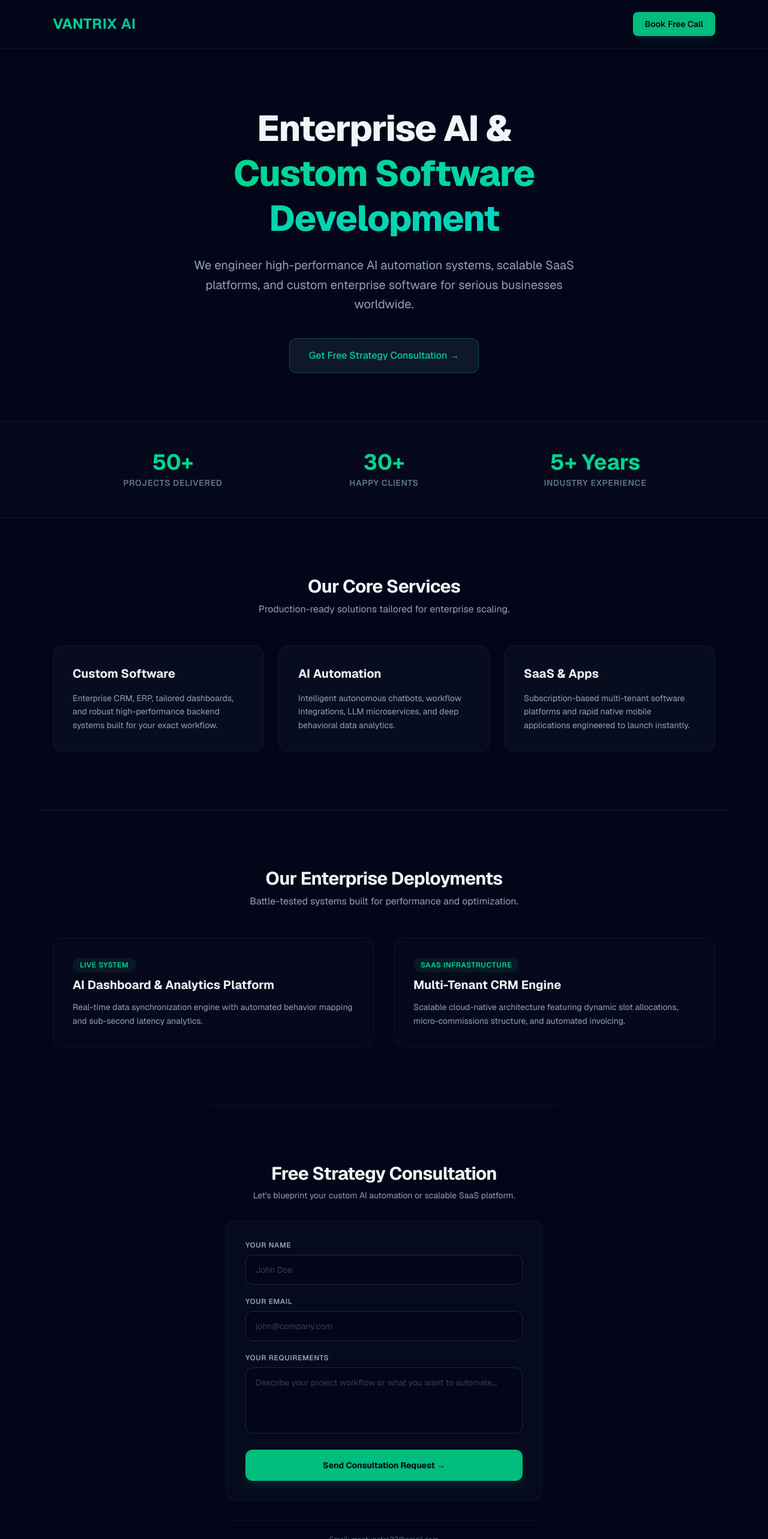
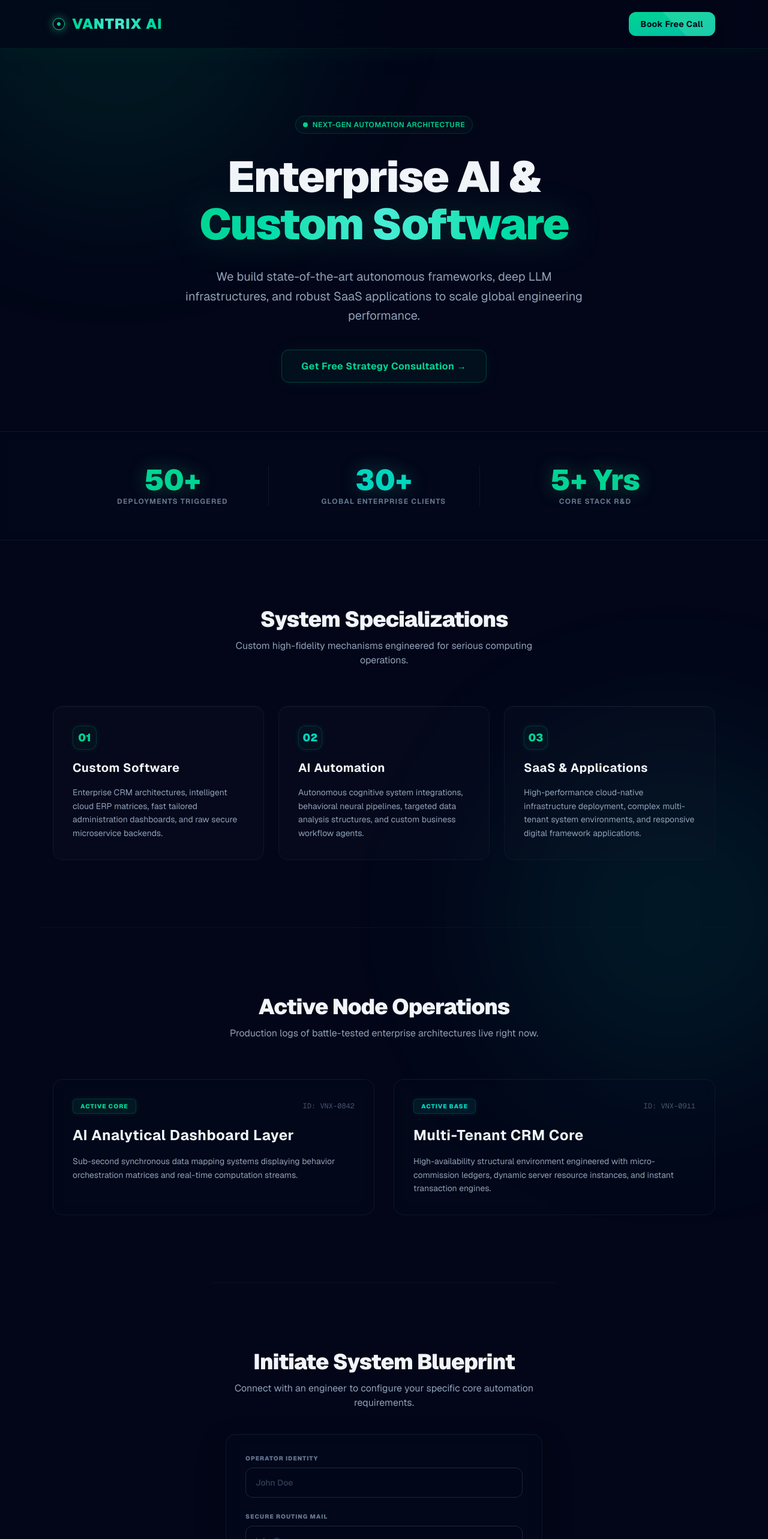
Before and after one commit to mantupatra23-pixel/Vantrix-AI, a Next.js app: page / in a window 1280 px wide. Shown: the top 2566 px of the page at 60% size. Built offline with nearby package versions, Linux system fonts and the light colour scheme.

Commit message:
UI: Applied ultra-premium ambient glow, glassmorphism, and neon cyberpunk styles to page

```diff
--- a/src/app/page.tsx
+++ b/src/app/page.tsx
@@ -2,40 +2,55 @@ import React from 'react';
 
 export default function Home() {
   return (
-    <div className="min-h-screen bg-slate-950 text-slate-100 font-sans selection:bg-emerald-500 selection:text-slate-950 scroll-smooth">
+    <div className="min-h-screen bg-slate-950 text-slate-100 font-sans selection:bg-emerald-500 selection:text-slate-950 scroll-smooth relative overflow-hidden">
 
-      {/* Header / Navigation */}
-      <header className="border-b border-slate-900 sticky top-0 bg-slate-950/80 backdrop-blur-md z-50">
+      {/* Dynamic AI Ambient Glow Elements (Nebula Effect) */}
+      <div className="absolute top-[-10%] left-[-10%] w-[50vw] h-[50vw] bg-emerald-500/10 blur-[120px] rounded-full pointer-events-none z-0" />
+      <div className="absolute top-[40%] right-[-10%] w-[45vw] h-[45vw] bg-teal-500/10 blur-[130px] rounded-full pointer-events-none z-0" />
+      <div className="absolute bottom-[-10%] left-[20%] w-[40vw] h-[40vw] bg-emerald-600/5 blur-[100px] rounded-full pointer-events-none z-0" />
+
+      {/* Futuristic Header / Glassmorphic Navbar */}
+      <header className="border-b border-emerald-500/10 sticky top-0 bg-slate-950/70 backdrop-blur-xl z-50 shadow-xl shadow-emerald-950/10">
         <div className="max-w-6xl mx-auto px-6 h-20 flex items-center justify-between">
-          <div className="text-2xl font-bold bg-gradient-to-r from-emerald-400 to-teal-500 bg-clip-text text-transparent tracking-wide">
-            VANTRIX AI
+          <div className="flex items-center gap-3">
+            {/* Core Orb Logo Element */}
+            <div className="w-5 h-5 rounded-full bg-slate-950 border border-emerald-400 shadow-[0_0_15px_rgba(52,211,153,0.5)] flex items-center justify-center">
+              <div className="w-1.5 h-1.5 rounded-full bg-emerald-400 animate-pulse"></div>
+            </div>
+            <div className="text-2xl font-black tracking-wider bg-gradient-to-r from-emerald-400 via-teal-300 to-emerald-400 bg-clip-text text-transparent">
+              VANTRIX AI
+            </div>
           </div>
           <a
             href="#consultation"
-            className="bg-emerald-500 hover:bg-emerald-400 text-slate-950 font-semibold px-5 py-2.5 rounded-lg transition-all shadow-lg shadow-emerald-500/10 text-sm"
+            className="relative inline-flex items-center justify-center px-5 py-2.5 overflow-hidden font-bold text-slate-950 transition duration-300 ease-out rounded-xl shadow-xl group"
           >
-            Book Free Call
+            <span className="absolute inset-0 w-full h-full bg-gradient-to-br from-emerald-400 to-teal-500"></span>
+            <span className="absolute bottom-0 right-0 block w-64 h-64 mb-32 mr-4 transition duration-500 origin-bottom-left transform rotate-45 translate-x-24 bg-emerald-300 opacity-30 group-hover:rotate-90 ease"></span>
+            <span className="relative text-sm font-bold tracking-wide">Book Free Call</span>
           </a>
         </div>
       </header>
 
-      {/* Hero Section */}
-      <section className="relative overflow-hidden pt-24 pb-20 px-6">
-        <div className="absolute inset-0 bg-[radial-gradient(circle_at_top,_var(--tw-gradient-stops))] from-emerald-500/10 via-transparent to-transparent -z-10" />
-        <div className="max-w-4xl mx-auto text-center space-y-6">
-          <h1 className="text-4xl md:text-6xl font-extrabold tracking-tight leading-tight">
+      {/* Cyber Hero Banner */}
+      <section className="relative pt-28 pb-24 px-6 z-10">
+        <div className="max-w-4xl mx-auto text-center space-y-8">
+          <div className="inline-flex items-center gap-2 px-3 py-1.5 rounded-full bg-emerald-500/5 border border-emerald-500/20 text-xs font-semibold tracking-wider text-emerald-400 uppercase animate-pulse">
+            <span className="w-2 h-2 rounded-full bg-emerald-400"></span> Next-Gen Automation Architecture
+          </div>
+          <h1 className="text-4xl md:text-7xl font-black tracking-tight leading-[1.1]">
             Enterprise AI & <br />
-            <span className="bg-gradient-to-r from-emerald-400 to-teal-400 bg-clip-text text-transparent">
-              Custom Software Development
+            <span className="bg-gradient-to-r from-emerald-400 via-teal-300 to-emerald-400 bg-clip-text text-transparent drop-shadow-[0_0_30px_rgba(52,211,153,0.2)]">
+              Custom Software
             </span>
           </h1>
           <p className="text-slate-400 text-lg md:text-xl max-w-2xl mx-auto leading-relaxed">
-            We engineer high-performance AI automation systems, scalable SaaS platforms, and custom enterprise software for serious businesses worldwide.
+            We build state-of-the-art autonomous frameworks, deep LLM infrastructures, and robust SaaS applications to scale global engineering performance.
           </p>
-          <div className="pt-4">
+          <div className="pt-6">
             <a
               href="#consultation"
-              className="bg-slate-900 hover:bg-slate-850 text-emerald-400 font-medium px-8 py-4 rounded-xl border border-emerald-500/30 inline-block transition-all text-base"
+              className="px-8 py-4 rounded-xl border border-emerald-500/30 text-emerald-400 font-bold bg-emerald-500/5 hover:bg-emerald-500/10 hover:border-emerald-400/60 shadow-[0_0_30px_rgba(52,211,153,0.05)] transition-all duration-300 text-base tracking-wide"
             >
               Get Free Strategy Consultation &rarr;
             </a>
@@ -43,122 +58,131 @@ export default function Home() {
         </div>
       </section>
 
-      {/* Stats Metric Section */}
-      <section className="border-y border-slate-900 bg-slate-900/20 py-12 px-6">
+      {/* Metrics Node Grid */}
+      <section className="border-y border-slate-900 bg-slate-900/10 backdrop-blur-sm py-14 px-6 z-10 relative">
         <div className="max-w-5xl mx-auto grid grid-cols-1 md:grid-cols-3 gap-8 text-center">
-          <div className="space-y-1">
-            <div className="text-4xl font-bold text-emerald-400">50+</div>
-            <div className="text-sm uppercase tracking-wider text-slate-500 font-semibold">Projects Delivered</div>
+          <div className="space-y-1 md:border-r border-slate-900 last:border-0">
+            <div className="text-4xl md:text-5xl font-black text-emerald-400 drop-shadow-[0_0_15px_rgba(52,211,153,0.3)]">50+</div>
+            <div className="text-xs uppercase tracking-widest text-slate-500 font-bold">Deployments Triggered</div>
+          </div>
+          <div className="space-y-1 md:border-r border-slate-900 last:border-0">
+            <div className="text-4xl md:text-5xl font-black text-teal-400 drop-shadow-[0_0_15px_rgba(45,212,191,0.3)]">30+</div>
+            <div className="text-xs uppercase tracking-widest text-slate-500 font-bold">Global Enterprise Clients</div>
           </div>
           <div className="space-y-1">
-            <div className="text-4xl font-bold text-emerald-400">30+</div>
-            <div className="text-sm uppercase tracking-wider text-slate-500 font-semibold">Happy Clients</div>
-          </div>
-          <div className="space-y-1">
-            <div className="text-4xl font-bold text-emerald-400">5+ Years</div>
-            <div className="text-sm uppercase tracking-wider text-slate-500 font-semibold">Industry Experience</div>
+            <div className="text-4xl md:text-5xl font-black text-emerald-400 drop-shadow-[0_0_15px_rgba(52,211,153,0.3)]">5+ Yrs</div>
+            <div className="text-xs uppercase tracking-widest text-slate-500 font-bold">Core Stack R&D</div>
           </div>
         </div>
       </section>
 
-      {/* Services Grid Section */}
-      <section className="py-24 px-6 max-w-6xl mx-auto space-y-12">
-        <div className="text-center space-y-2">
-          <h2 className="text-3xl font-bold tracking-tight">Our Core Services</h2>
-          <p className="text-slate-400">Production-ready solutions tailored for enterprise scaling.</p>
+      {/* Core Services: Cyber Core Glass Cards */}
+      <section className="py-28 px-6 max-w-6xl mx-auto space-y-16 z-10 relative">
+        <div className="text-center space-y-3">
+          <h2 className="text-3xl md:text-4xl font-black tracking-tight">System Specializations</h2>
+          <p className="text-slate-400 max-w-xl mx-auto text-sm md:text-base">Custom high-fidelity mechanisms engineered for serious computing operations.</p>
         </div>
         <div className="grid grid-cols-1 md:grid-cols-3 gap-6">
 
-          {/* Service Card 1 */}
-          <div className="bg-slate-900/40 border border-slate-900 p-8 rounded-2xl space-y-4 hover:border-emerald-500/20 transition-all">
-            <div className="text-xl font-bold text-slate-100">Custom Software</div>
+          {/* Card 1 */}
+          <div className="bg-slate-900/20 border border-slate-900 p-8 rounded-2xl space-y-4 hover:border-emerald-500/30 shadow-[inset_0_1px_1px_rgba(255,255,255,0.05)] hover:shadow-[0_0_30px_rgba(52,211,153,0.1)] transition-all duration-300 group">
+            <div className="w-10 h-10 rounded-xl bg-emerald-500/5 border border-emerald-500/20 flex items-center justify-center text-emerald-400 font-black text-lg shadow-[0_0_10px_rgba(52,211,153,0.1)] group-hover:bg-emerald-500/20 group-hover:text-emerald-300 transition-all">01</div>
+            <div className="text-xl font-bold tracking-wide text-slate-100">Custom Software</div>
             <p className="text-slate-400 text-sm leading-relaxed">
-              Enterprise CRM, ERP, tailored dashboards, and robust high-performance backend systems built for your exact workflow.
+              Enterprise CRM architectures, intelligent cloud ERP matrices, fast tailored administration dashboards, and raw secure microservice backends.
             </p>
           </div>
 
-          {/* Service Card 2 */}
-          <div className="bg-slate-900/40 border border-slate-900 p-8 rounded-2xl space-y-4 hover:border-emerald-500/20 transition-all">
-            <div className="text-xl font-bold text-slate-100">AI Automation</div>
+          {/* Card 2 */}
+          <div className="bg-slate-900/20 border border-slate-900 p-8 rounded-2xl space-y-4 hover:border-teal-500/30 shadow-[inset_0_1px_1px_rgba(255,255,255,0.05)] hover:shadow-[0_0_30px_rgba(45,212,191,0.1)] transition-all duration-300 group">
+            <div className="w-10 h-10 rounded-xl bg-teal-500/5 border border-teal-500/20 flex items-center justify-center text-teal-400 font-black text-lg shadow-[0_0_10px_rgba(45,212,191,0.1)] group-hover:bg-teal-500/20 group-hover:text-teal-300 transition-all">02</div>
+            <div className="text-xl font-bold tracking-wide text-slate-100">AI Automation</div>
             <p className="text-slate-400 text-sm leading-relaxed">
-              Intelligent autonomous chatbots, workflow integrations, LLM microservices, and deep behavioral data analytics.
+              Autonomous cognitive system integrations, behavioral neural pipelines, targeted data analysis structures, and custom business workflow agents.
             </p>
           </div>
 
-          {/* Service Card 3 */}
-          <div className="bg-slate-900/40 border border-slate-900 p-8 rounded-2xl space-y-4 hover:border-emerald-500/20 transition-all">
-            <div className="text-xl font-bold text-slate-100">SaaS & Apps</div>
+          {/* Card 3 */}
+          <div className="bg-slate-900/20 border border-slate-900 p-8 rounded-2xl space-y-4 hover:border-emerald-500/30 shadow-[inset_0_1px_1px_rgba(255,255,255,0.05)] hover:shadow-[0_0_30px_rgba(52,211,153,0.1)] transition-all duration-300 group">
+            <div className="w-10 h-10 rounded-xl bg-emerald-500/5 border border-emerald-500/20 flex items-center justify-center text-emerald-400 font-black text-lg shadow-[0_0_10px_rgba(52,211,153,0.1)] group-hover:bg-emerald-500/20 group-hover:text-emerald-300 transition-all">03</div>
+            <div className="text-xl font-bold tracking-wide text-slate-100">SaaS & Applications</div>
             <p className="text-slate-400 text-sm leading-relaxed">
-              Subscription-based multi-tenant software platforms and rapid native mobile applications engineered to launch instantly.
+              High-performance cloud-native infrastructure deployment, complex multi-tenant system environments, and responsive digital framework applications.
             </p>
           </div>
 
         </div>
       </section>
 
-      {/* Portfolio Deployment Section */}
-      <section className="py-24 px-6 max-w-6xl mx-auto space-y-12 border-t border-slate-900">
-        <div className="text-center space-y-2">
-          <h2 className="text-3xl font-bold tracking-tight">Our Enterprise Deployments</h2>
-          <p className="text-slate-400">Battle-tested systems built for performance and optimization.</p>
+      {/* Deployments Section: Neon Portfolio Grid */}
+      <section className="py-28 px-6 max-w-6xl mx-auto space-y-16 border-t border-slate-900/60 z-10 relative">
+        <div className="text-center space-y-3">
+          <h2 className="text-3xl md:text-4xl font-black tracking-tight">Active Node Operations</h2>
+          <p className="text-slate-400 max-w-xl mx-auto text-sm md:text-base">Production logs of battle-tested enterprise architectures live right now.</p>
         </div>
         <div className="grid grid-cols-1 md:grid-cols-2 gap-8">
 
-          {/* Deployment Card 1 */}
-          <div className="bg-slate-900/20 border border-slate-900 rounded-2xl overflow-hidden group hover:border-emerald-500/20 transition-all">
-            <div className="p-8 space-y-3">
-              <span className="text-xs font-semibold text-emerald-400 bg-emerald-500/10 px-3 py-1 rounded-full uppercase tracking-wider">Live System</span>
-              <h3 className="text-xl font-bold text-slate-100 pt-2">AI Dashboard & Analytics Platform</h3>
-              <p className="text-slate-400 text-sm leading-relaxed">
-                Real-time data synchronization engine with automated behavior mapping and sub-second latency analytics.
-              </p>
+          {/* Card 1 */}
+          <div className="bg-slate-900/10 backdrop-blur-sm border border-slate-900 rounded-2xl overflow-hidden hover:border-emerald-500/30 shadow-[inset_0_1px_1px_rgba(255,255,255,0.02)] transition-all duration-300 p-8 space-y-4">
+            <div className="flex items-center justify-between">
+              <span className="text-[10px] font-black tracking-widest text-emerald-400 bg-emerald-500/10 px-3 py-1 rounded-md uppercase border border-emerald-500/20 shadow-[0_0_10px_rgba(52,211,153,0.1)]">Active Core</span>
+              <span className="text-xs font-mono text-slate-600">ID: VNX-0842</span>
             </div>
+            <h3 className="text-2xl font-bold tracking-wide text-slate-100 pt-1">AI Analytical Dashboard Layer</h3>
+            <p className="text-slate-400 text-sm leading-relaxed">
+              Sub-second synchronous data mapping systems displaying behavior orchestration matrices and real-time computation streams.
+            </p>
           </div>
 
-          {/* Deployment Card 2 */}
-          <div className="bg-slate-900/20 border border-slate-900 rounded-2xl overflow-hidden group hover:border-emerald-500/20 transition-all">
-            <div className="p-8 space-y-3">
-              <span className="text-xs font-semibold text-emerald-400 bg-emerald-500/10 px-3 py-1 rounded-full uppercase tracking-wider">SaaS Infrastructure</span>
-              <h3 className="text-xl font-bold text-slate-100 pt-2">Multi-Tenant CRM Engine</h3>
-              <p className="text-slate-400 text-sm leading-relaxed">
-                Scalable cloud-native architecture featuring dynamic slot allocations, micro-commissions structure, and automated invoicing.
-              </p>
+          {/* Card 2 */}
+          <div className="bg-slate-900/10 backdrop-blur-sm border border-slate-900 rounded-2xl overflow-hidden hover:border-teal-500/30 shadow-[inset_0_1px_1px_rgba(255,255,255,0.02)] transition-all duration-300 p-8 space-y-4">
+            <div className="flex items-center justify-between">
+              <span className="text-[10px] font-black tracking-widest text-teal-400 bg-teal-500/10 px-3 py-1 rounded-md uppercase border border-teal-500/20 shadow-[0_0_10px_rgba(45,212,191,0.1)]">Active Base</span>
+              <span className="text-xs font-mono text-slate-600">ID: VNX-0911</span>
             </div>
+            <h3 className="text-2xl font-bold tracking-wide text-slate-100 pt-1">Multi-Tenant CRM Core</h3>
+            <p className="text-slate-400 text-sm leading-relaxed">
+              High-availability structural environment engineered with micro-commission ledgers, dynamic server resource instances, and instant transaction engines.
+            </p>
           </div>
 
         </div>
       </section>
 
-      {/* Contact Form Section */}
-      <section id="consultation" className="py-24 px-6 max-w-xl mx-auto space-y-8 border-t border-slate-900">
-        <div className="text-center space-y-2">
-          <h2 className="text-3xl font-bold tracking-tight">Free Strategy Consultation</h2>
-          <p className="text-slate-400 text-sm">Let's blueprint your custom AI automation or scalable SaaS platform.</p>
+      {/* Tactical Lead Form Section */}
+      <section id="consultation" className="py-28 px-6 max-w-xl mx-auto space-y-10 border-t border-slate-900/60 z-10 relative">
+        <div className="text-center space-y-3">
+          <h2 className="text-3xl md:text-4xl font-black tracking-tight">Initiate System Blueprint</h2>
+          <p className="text-slate-400 text-sm md:text-base">Connect with an engineer to configure your specific core automation requirements.</p>
         </div>
 
-        <form className="space-y-5 bg-slate-900/30 p-8 rounded-2xl border border-slate-900/80">
+        <form className="space-y-6 bg-slate-900/10 backdrop-blur-md p-8 rounded-2xl border border-slate-900 shadow-[0_20px_50px_rgba(0,0,0,0.3),inset_0_1px_1px_rgba(255,255,255,0.03)] focus-within:border-emerald-500/20 transition-all">
           <div>
-            <label className="block text-xs font-semibold uppercase tracking-wider text-slate-400 mb-2">Your Name</label>
-            <input type="text" placeholder="John Doe" className="w-full bg-slate-950 border border-slate-800 rounded-xl px-4 py-3.5 text-sm text-slate-100 focus:outline-none focus:border-emerald-500/50 transition-all placeholder:text-slate-700" required />
+            <label className="block text-[10px] font-black uppercase tracking-widest text-slate-500 mb-2">Operator Identity</label>
+            <input type="text" placeholder="John Doe" className="w-full bg-slate-950/60 border border-slate-800 rounded-xl px-4 py-3.5 text-sm text-slate-100 focus:outline-none focus:border-emerald-500/40 focus:shadow-[0_0_15px_rgba(52,211,153,0.05)] transition-all placeholder:text-slate-700 font-medium" required />
           </div>
           <div>
-            <label className="block text-xs font-semibold uppercase tracking-wider text-slate-400 mb-2">Your Email</label>
-            <input type="email" placeholder="john@company.com" className="w-full bg-slate-950 border border-slate-800 rounded-xl px-4 py-3.5 text-sm text-slate-100 focus:outline-none focus:border-emerald-500/50 transition-all placeholder:text-slate-700" required />
+            <label className="block text-[10px] font-black uppercase tracking-widest text-slate-500 mb-2">Secure Routing Mail</label>
+            <input type="email" placeholder="john@company.com" className="w-full bg-slate-950/60 border border-slate-800 rounded-xl px-4 py-3.5 text-sm text-slate-100 focus:outline-none focus:border-emerald-500/40 focus:shadow-[0_0_15px_rgba(52,211,153,0.05)] transition-all placeholder:text-slate-700 font-medium" required />
           </div>
           <div>
-            <label className="block text-xs font-semibold uppercase tracking-wider text-slate-400 mb-2">Your Requirements</label>
-            <textarea rows={4} placeholder="Describe your project workflow or what you want to automate..." className="w-full bg-slate-950 border border-slate-800 rounded-xl px-4 py-3.5 text-sm text-slate-100 focus:outline-none focus:border-emerald-500/50 transition-all placeholder:text-slate-700 resize-none" required></textarea>
+            <label className="block text-[10px] font-black uppercase tracking-widest text-slate-500 mb-2">Target Specifications</label>
+            <textarea rows={4} placeholder="Detail your operational bottlenecks or system architecture goals..." className="w-full bg-slate-950/60 border border-slate-800 rounded-xl px-4 py-3.5 text-sm text-slate-100 focus:outline-none focus:border-emerald-500/40 focus:shadow-[0_0_15px_rgba(52,211,153,0.05)] transition-all placeholder:text-slate-700 resize-none font-medium" required></textarea>
           </div>
-          <button type="submit" className="w-full bg-emerald-500 hover:bg-emerald-400 text-slate-950 font-bold py-4 rounded-xl transition-all shadow-lg shadow-emerald-500/10 text-sm">
-            Send Consultation Request &rarr;
+          <button type="submit" className="w-full relative inline-flex items-center justify-center p-4 px-6 py-3.5 overflow-hidden font-bold text-slate-950 transition duration-300 ease-out rounded-xl shadow-xl group">
+            <span className="absolute inset-0 w-full h-full bg-gradient-to-r from-emerald-400 to-teal-500"></span>
+            <span className="absolute top-0 left-0 w-full h-full transition-all duration-500 ease-out transform translate-x-full bg-gradient-to-r from-teal-400 to-emerald-400 group-hover:translate-x-0"></span>
+            <span className="relative text-sm font-black tracking-wider uppercase">Submit Operational Requirements &rarr;</span>
           </button>
         </form>
 
-        {/* Quick Contact Footer Metadata */}
-        <div className="pt-6 text-center space-y-2 border-t border-slate-900 text-xs text-slate-500">
-          <div>Email: mantupatra23@gmail.com</div>
-          <div>Location: India (Remote Worldwide)</div>
-          <div className="pt-4 text-[10px] tracking-widest text-slate-600 uppercase">&copy; 2026 Vantrix AI. All Rights Reserved.</div>
+        {/* Terminal/Footer Node Metadata */}
+        <div className="pt-8 text-center space-y-3 border-t border-slate-900 text-xs text-slate-500 font-mono">
+          <div className="flex justify-center gap-6 text-slate-600">
+            <div>SYS_LOG: active</div>
+            <div>LOC: IN (Remote Global)</div>
+          </div>
+          <div className="text-[10px] tracking-widest text-slate-700 uppercase pt-2">&copy; 2026 VANTRIX AI. SECURE SYSTEM DATA INSTANCE.</div>
         </div>
       </section>
 
```
